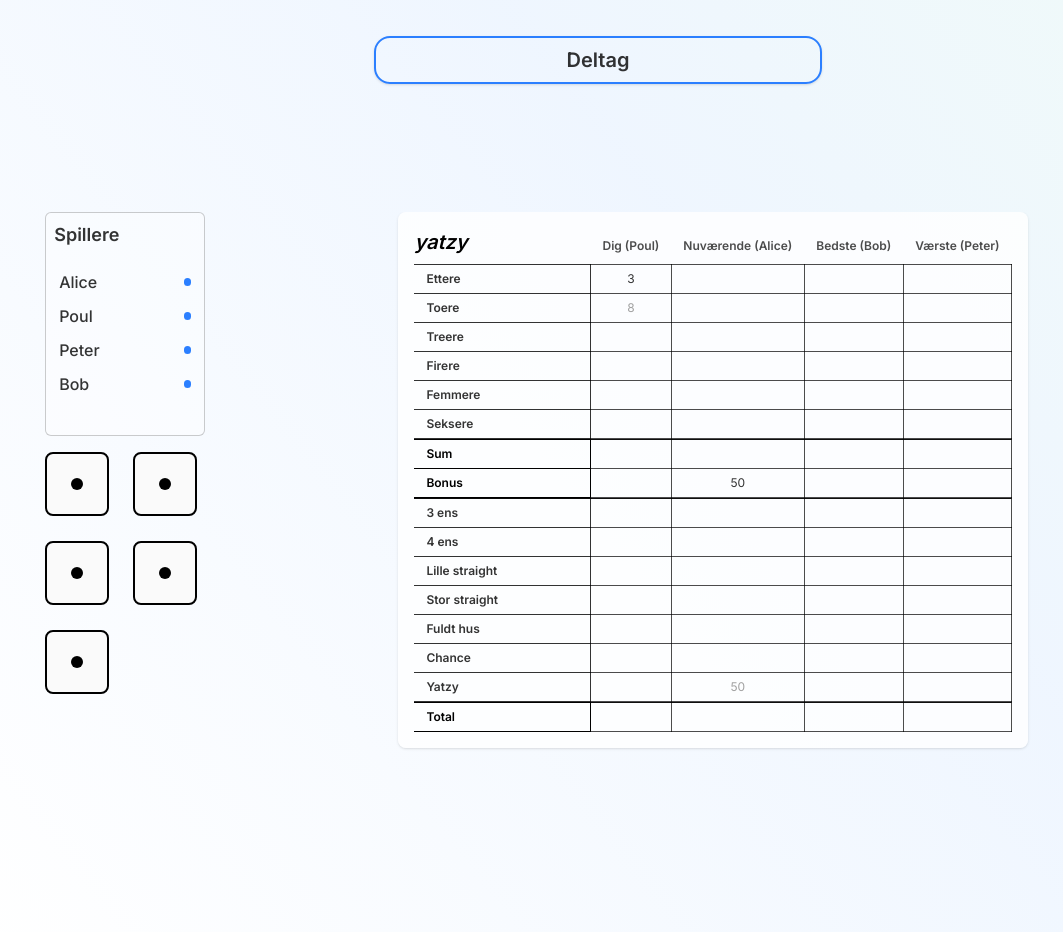
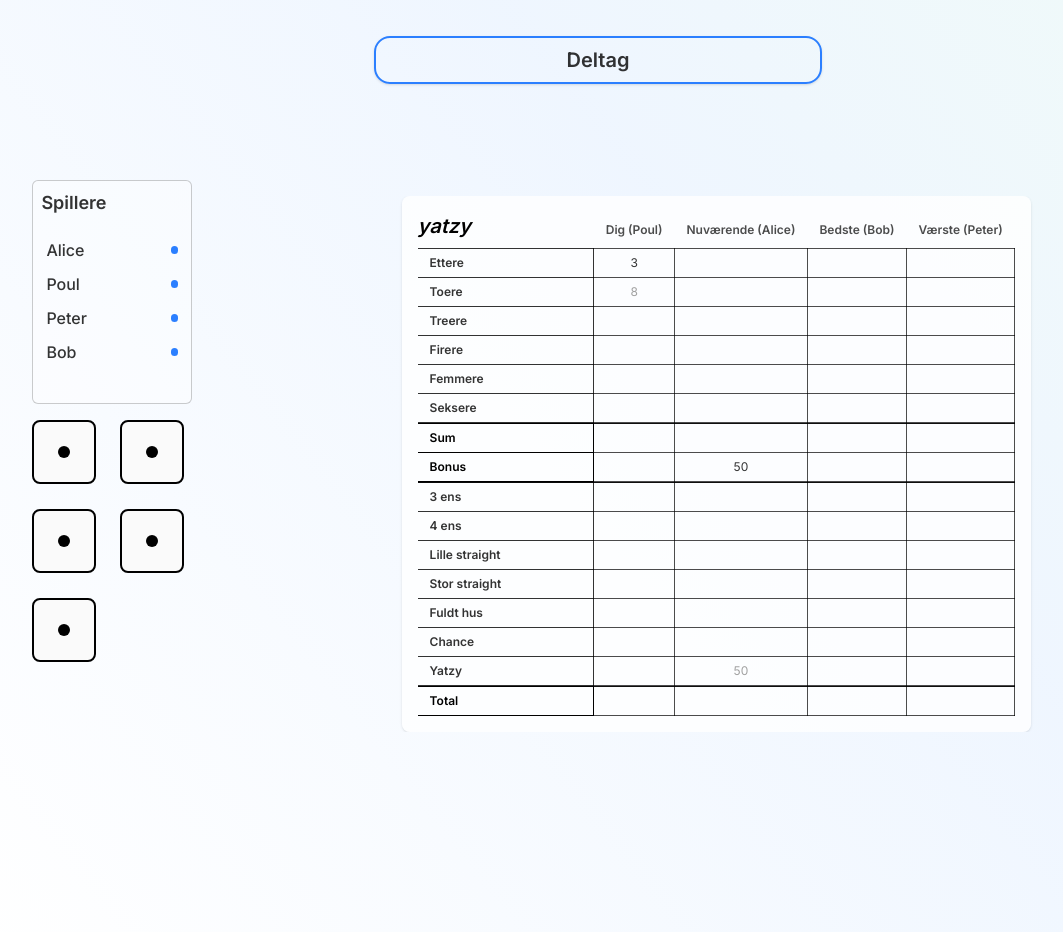
Before and after one commit to Zakers540/jatzy, a Next.js app: page /server/deltag in a window 1280 px wide. Shown: the part 680-1612 px from the top of the page, without its empty margins (42-1105 px from the left). Built offline with nearby package versions, Linux system fonts and the light colour scheme; no server answers.

Commit message:
improved styling

```diff
--- a/components/Yatsy.tsx
+++ b/components/Yatsy.tsx
@@ -54,7 +54,7 @@ export default function Yatsy({ instanceId }: YatsyProps) {
     }, [dice1, dice2, dice3, dice4, dice5]);
 
     return (
-        <main className="min-h-screen w-full flex flex-col p-16 py-20">
+        <main className="min-h-screen w-full flex flex-col p-12">
             <div className="grid grid-cols-[1fr_4fr]">
                 <div className="grid grid-rows-[3fr_4fr] justify-center">
                     <Players currentPlayers={currentPlayers}/>
@@ -75,6 +75,7 @@ export default function Yatsy({ instanceId }: YatsyProps) {
                         )}
                     </div>
                 </div>
+                <div className="mt-4">
                 <YatzySheet
                     size={1}
                     currentPlayers={["Dig (Poul)","Nuværende (Alice)", "Bedste (Bob)", "Værste (Peter)",]}
@@ -90,6 +91,7 @@ export default function Yatsy({ instanceId }: YatsyProps) {
                         console.log(`Clicked ${category} for player ${playerIndex}`);
                     }}
                 />
+                </div>
             </div>
         </main>
 )
```
